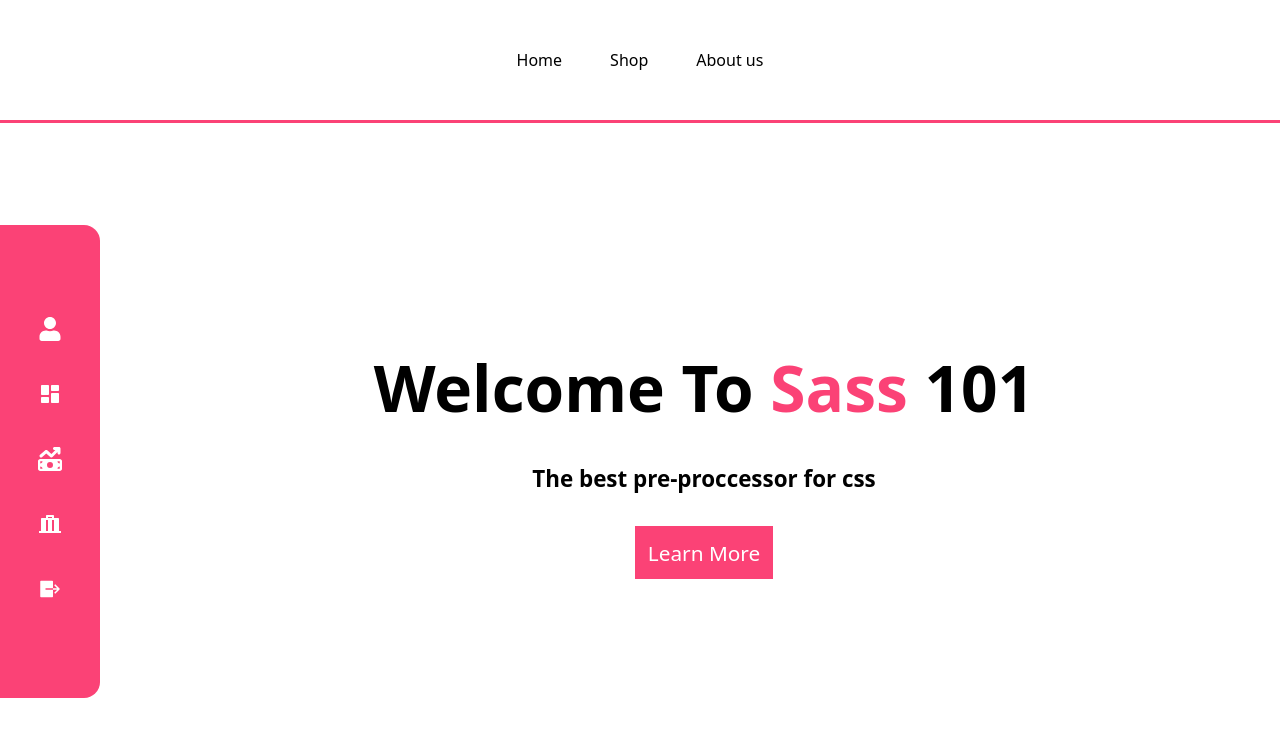
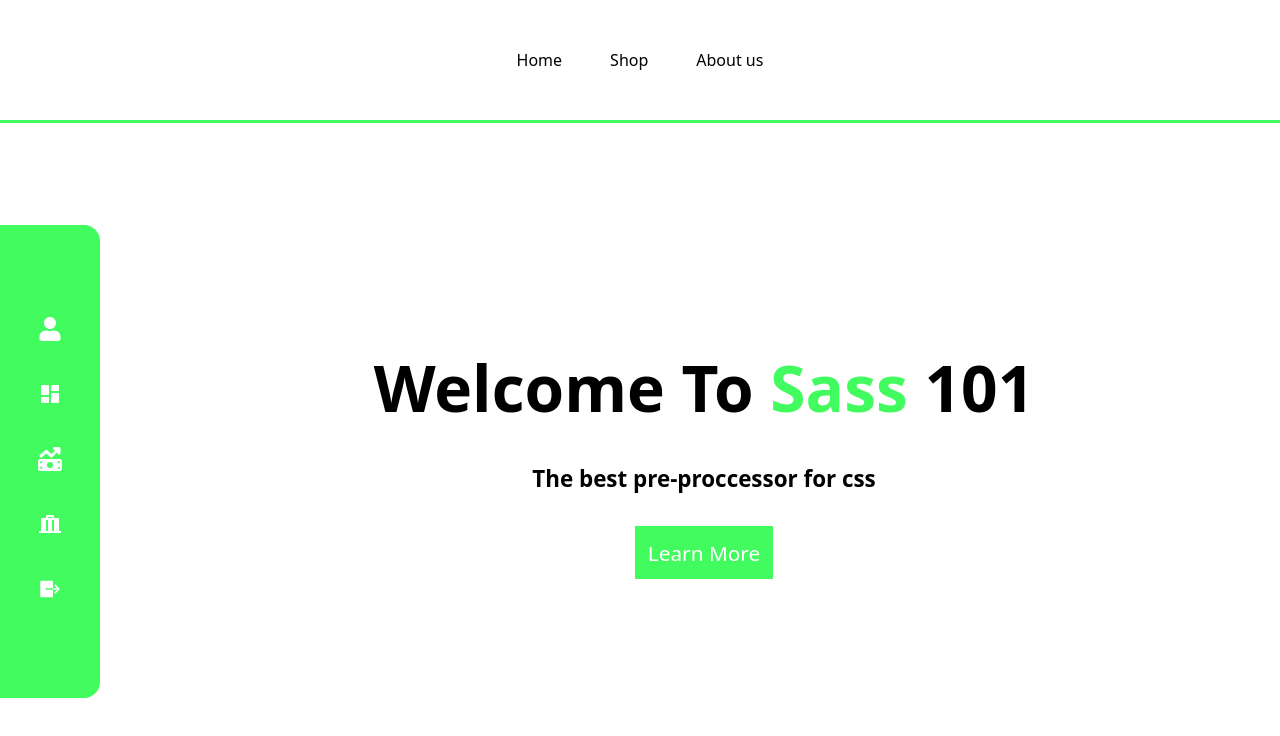
Before and after one commit to Proxiner/sass-introduction, a React (Vite) app: page / in a window 1280 px wide. Shown: the top 736 px of the page. Built offline with nearby package versions, Linux system fonts and the light colour scheme.

Commit message:
changed the color

```diff
--- a/src/base/_colors.scss
+++ b/src/base/_colors.scss
@@ -1 +1 @@
-$main : #fb4276;
+$main : #42fb5e;
```
